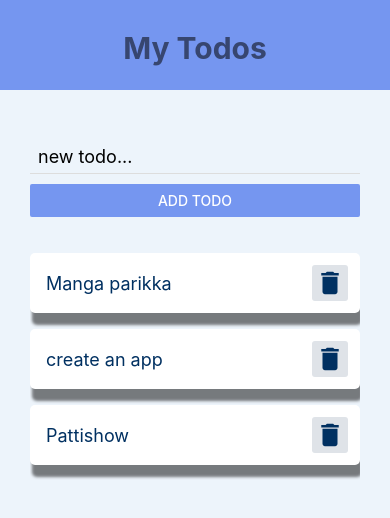
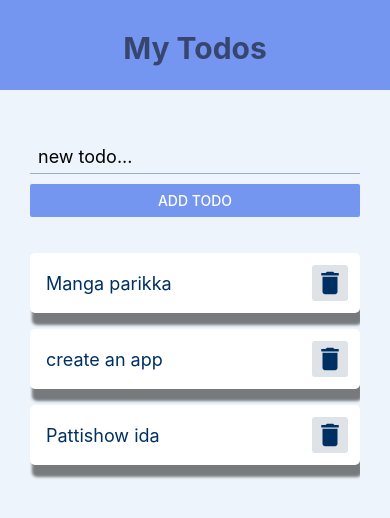
Before and after one commit to nahyansharvin/react-native-todo-app, a React Native app: screen / in a window 390 px wide. Shown: the top 518 px of the page. Built offline with nearby package versions, Linux system fonts and the light colour scheme.

Commit message:
Text field Ui update

```diff
--- a/App.js
+++ b/App.js
@@ -11,7 +11,7 @@ export default function App() {
   const [todos, setTodos] = useState([
     { text: 'Manga parikka', key: '1' },
     { text: 'create an app', key: '2' },
-    { text: 'Pattishow', key: '3' },
+    { text: 'Pattishow ida', key: '3' },
   ]);
 
   const pressHandler = (key) => {
--- a/components/addTodo.js
+++ b/components/addTodo.js
@@ -28,6 +28,6 @@ const styles = StyleSheet.create({
         paddingHorizontal: 8,
         paddingVertical: 6,
         borderBottomWidth: 1,
-        borderBottomColor: '#ddd'
+        borderBottomColor: '#99aec7'
     }
 });
```
